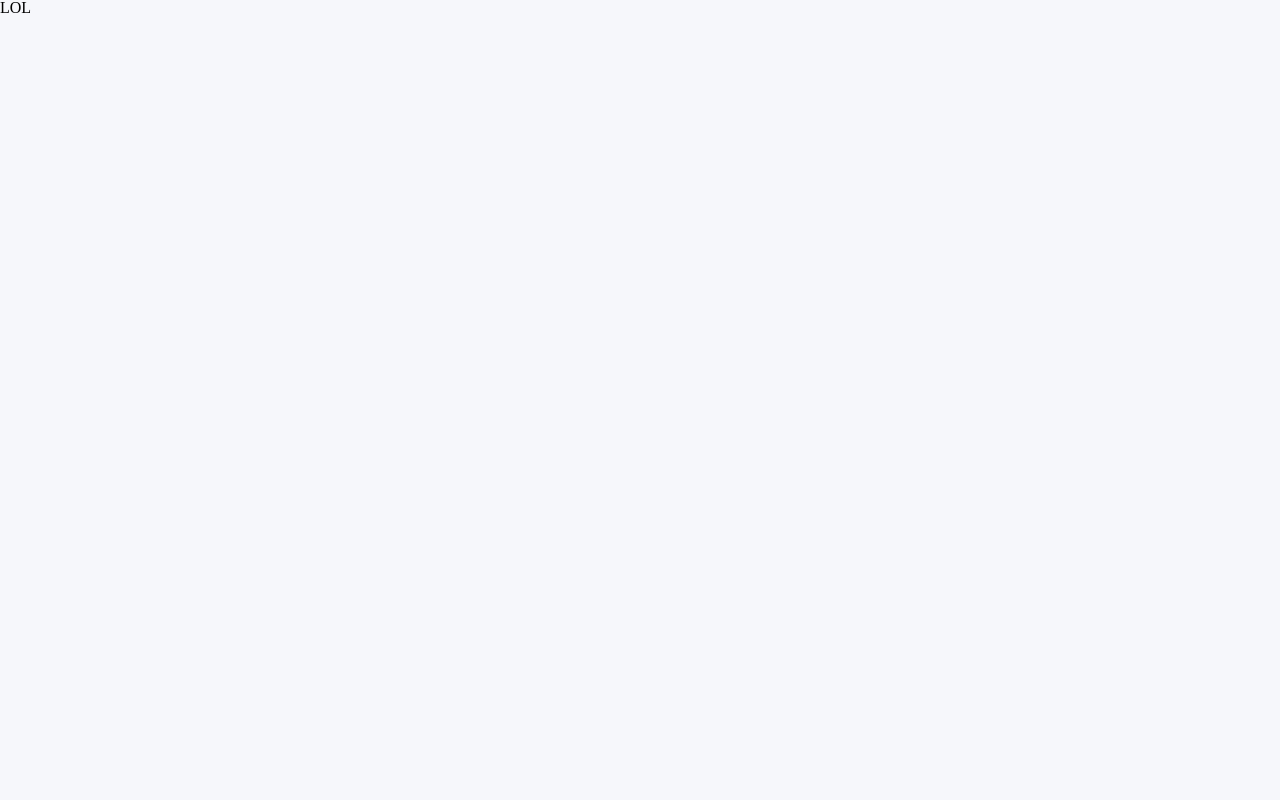
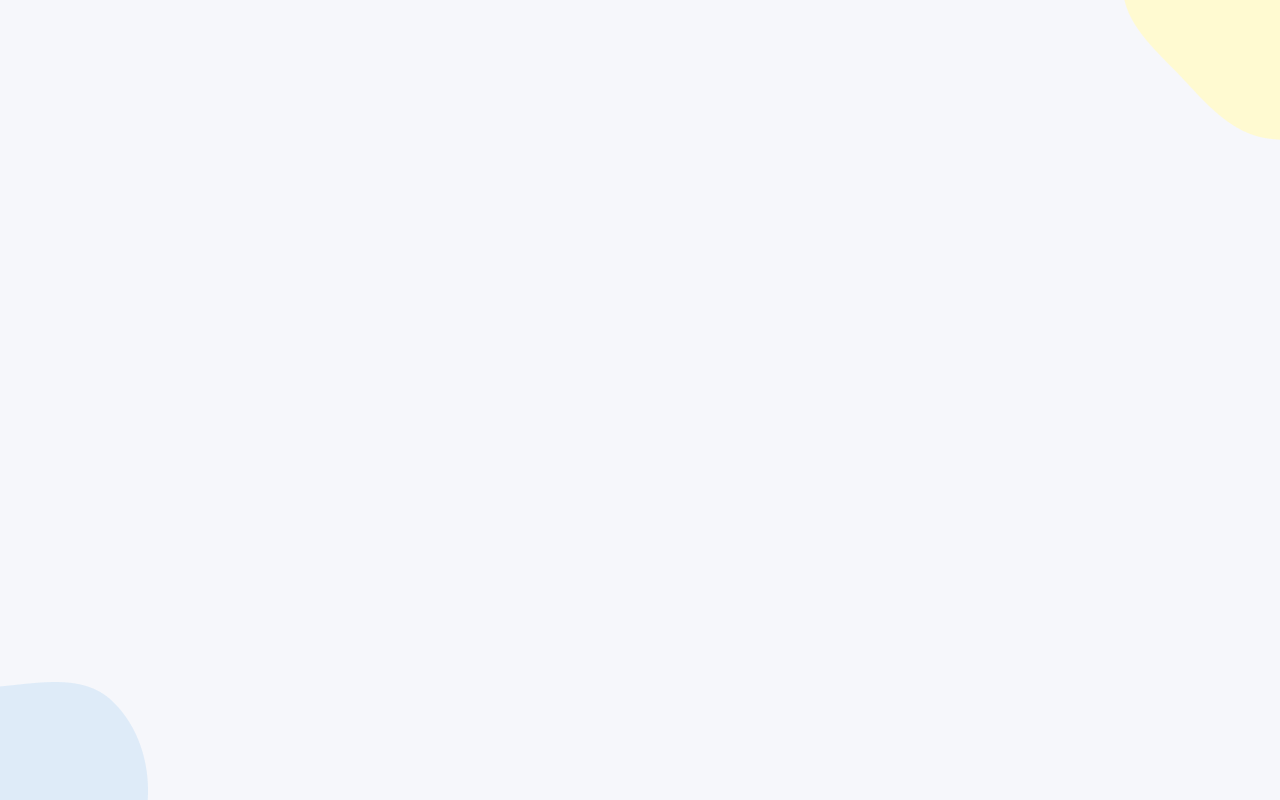
Before and after one commit to webstormcam/Quizzical-React-Project, a React (Vite) app: page / in a window 1280 px wide. Built offline with nearby package versions, Linux system fonts and the light colour scheme.

Commit message:
I put some blobs in each corner lol

```diff
--- a/src/App.jsx
+++ b/src/App.jsx
@@ -1,12 +1,11 @@
-import { useState } from 'react'
 import reactLogo from './assets/react.svg'
 import viteLogo from '/vite.svg'
-
+import First from './First.jsx'
 function App() {
 
   return (
     <>
-    <h1>LOL</h1>
+    <First/>
     </>
   )
 }
--- /dev/null
+++ b/src/First.jsx
@@ -0,0 +1,15 @@
+import blue_blob from "./assets/Blue_Blob.png"
+import yellow_blob from "./assets/Yellow_Blob.png"
+
+
+function First(){
+   return (
+    <main>
+        <img className="blue-blob" src={blue_blob} alt=" a blue blob in the corner" />
+        <div className="start-text"></div>
+        <img className="yellow-blob" src={yellow_blob} alt="a yellow blob in the corner" />
+    </main>
+   )
+}
+
+export default First
--- a/src/index.css
+++ b/src/index.css
@@ -7,3 +7,17 @@
 body{
   background-color: #f6f7fb;
 }
+
+
+
+.blue-blob{
+  position: absolute;
+  bottom: 0px;
+  left: 0px;
+}
+
+.yellow-blob{
+  position: absolute;
+  top: 0px;
+  right: 0px;
+}
```
